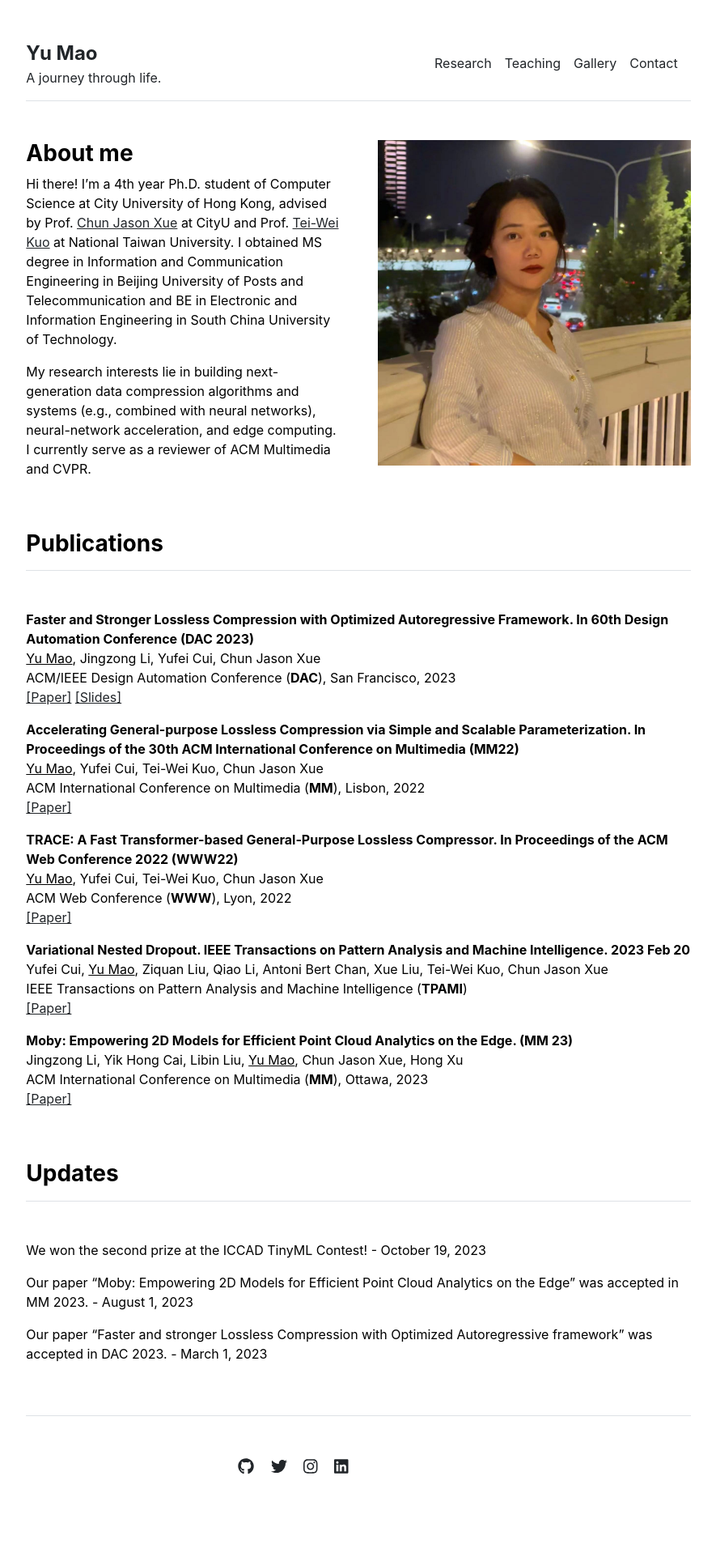
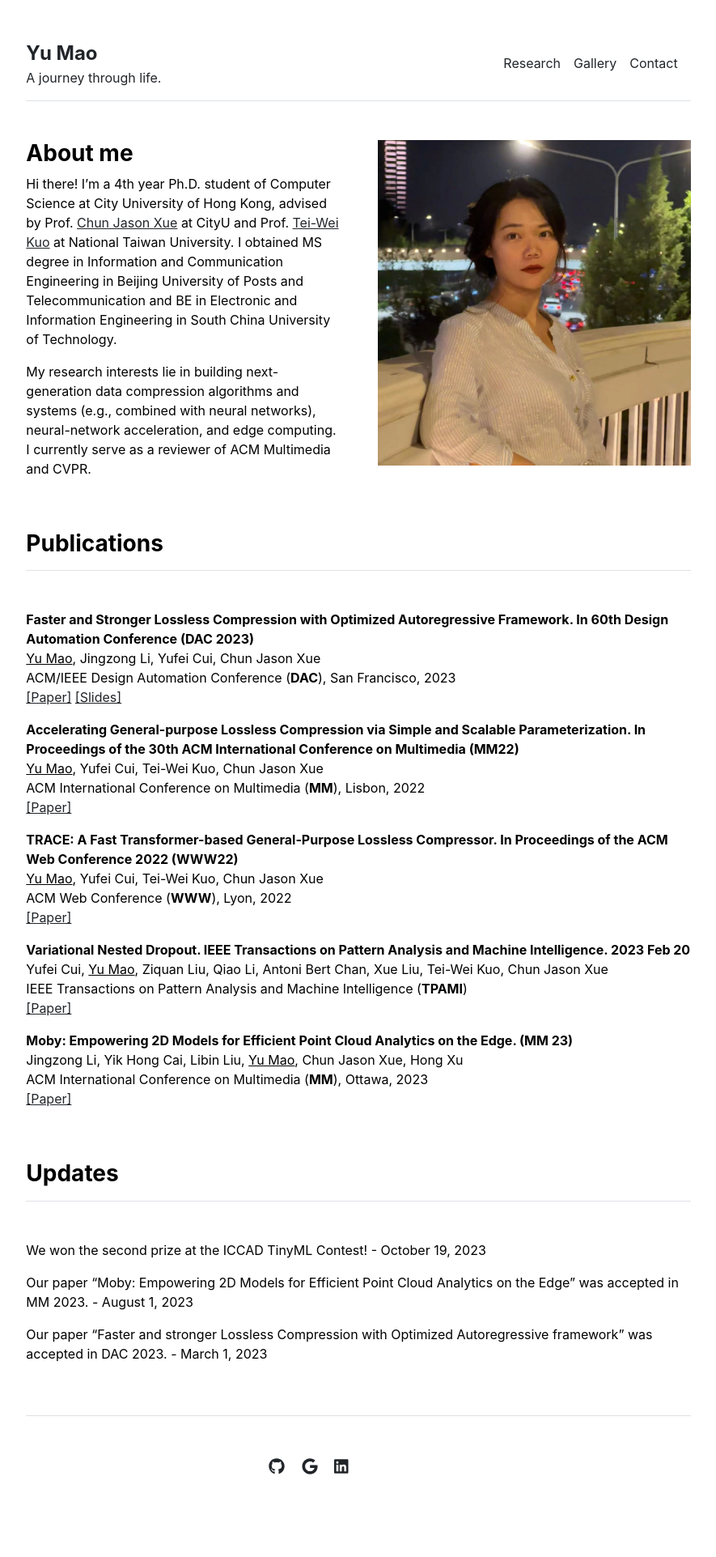
Before and after one commit to mynotwo/academic, a Jekyll site: the page built from index.md, in a window 1280 px wide. Shown: the whole page at 81% size, without its empty margins (197-1082 px from the left). Built offline with Jekyll 4.4.1, drawn with Linux system fonts in a browser that asks for light colours.

Commit message:
Update settings.yml

```diff
--- a/_data/settings.yml
+++ b/_data/settings.yml
@@ -1,6 +1,5 @@
 menu:
 - {name: 'Research', url: '/research.html'}
-- {name: 'Teaching', url: '/courses.html'}
 - {name: 'Gallery', url: '/gallery.html'}
 - {name: 'Contact', url: '/contact.html'}
 
@@ -16,8 +15,7 @@ courses:
 
 social:
 - {icon: 'github', link: 'https://github.com/mynotwo'}
-- {icon: 'twitter', link: 'https://twitter.com/paululele'}
-- {icon: 'instagram', link: 'https://instagram.com/paululele'}
+- {icon: 'google scholar', link: 'https://twitter.com/paululele'}
 - {icon: 'linkedin', link: 'https://linkedin.com/in/lenpaul'}
 
 contacts:
```
